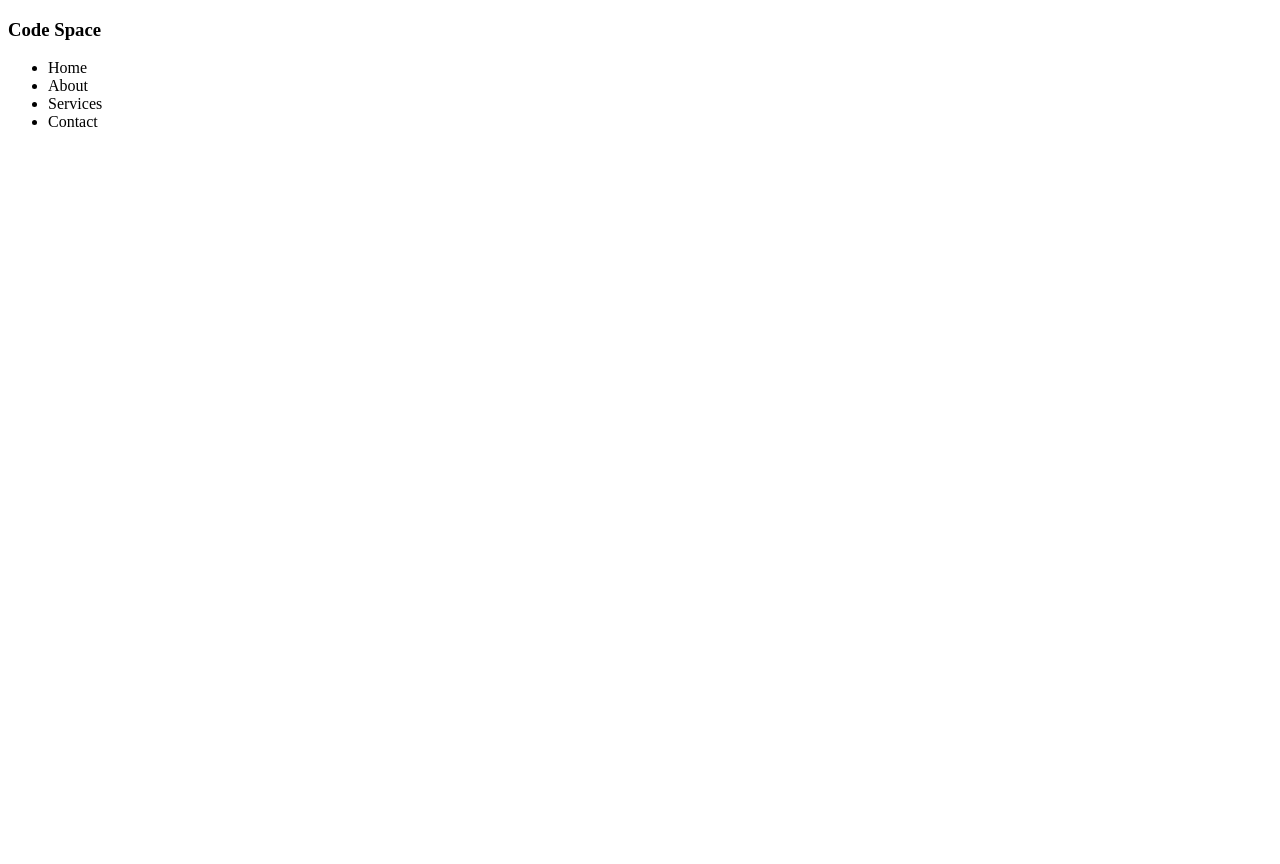
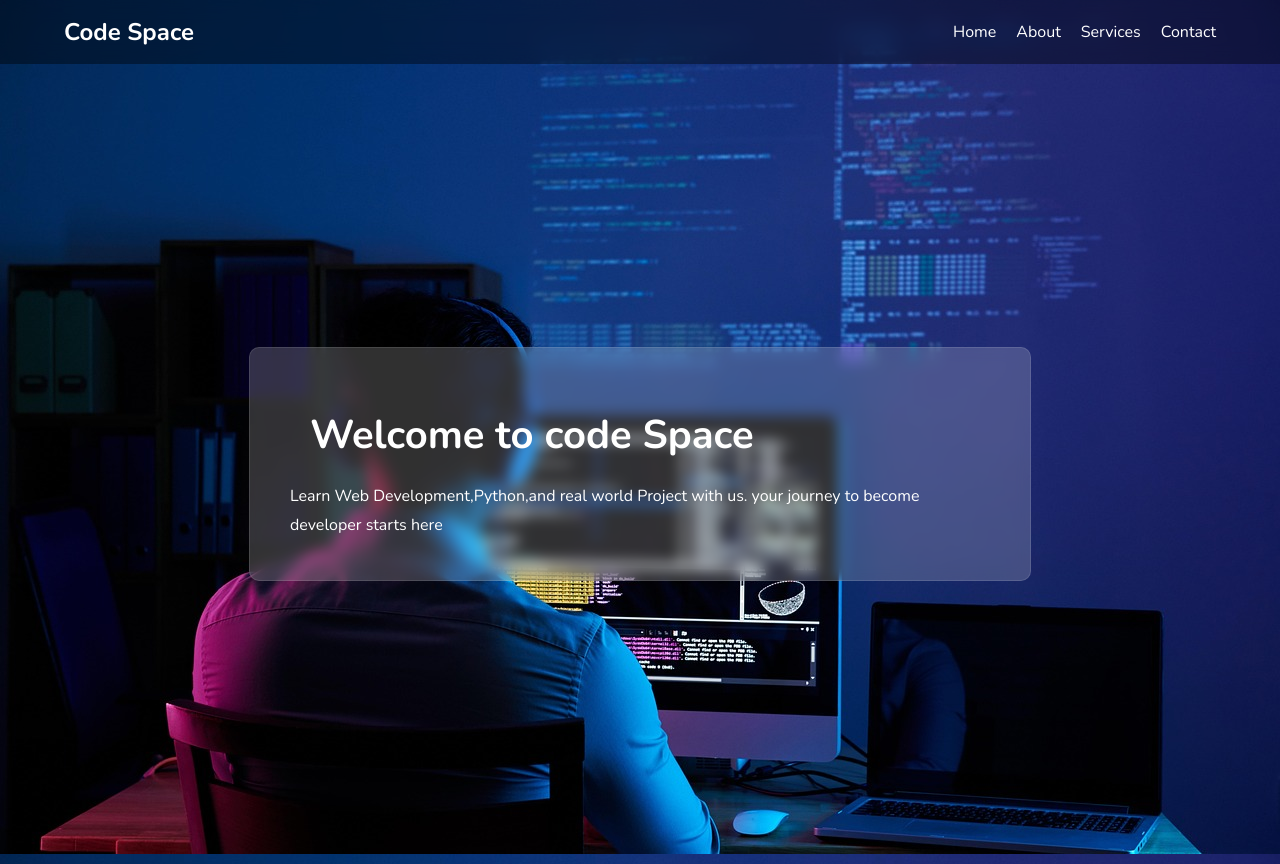
Before and after one commit to suyash-dhomase/CODE-SPACE-PAGE, a plain HTML site: page index.html in a window 1280 px wide. Before the commit the page ends 800 px from the top, so only its background shows below. Drawn offline with nearby package versions, Linux system fonts and the light colour scheme.

Commit message:
project is Complete

```diff
--- a/index.html
+++ b/index.html
@@ -4,18 +4,34 @@
     <meta charset="UTF-8">
     <meta name="viewport" content="width=, initial-scale=1.0">
     <title>CODE SPACE</title>
+    <link rel="stylesheet" href="style.css">
+    <link rel="preconnect" href="https://fonts.googleapis.com">
+<link rel="preconnect" href="https://fonts.gstatic.com" crossorigin>
+<link href="https://fonts.googleapis.com/css2?family=Nunito:ital,wght@0,200..1000;1,200..1000&display=swap" rel="stylesheet">
 </head>
 <body>
     <!--- navbar-->
-    <nav>
-        <h3>Code Space</h3>
-        <ul>
-            <li>Home</li>
-            <li>About</li>
-            <li>Services</li>
-            <li>Contact</li>
+    <nav class="nav">
+        <h2>Code Space</h2>
+        <ul class="nav-opt">
+            <li><a href=""> Home        </a></li>
+            <li><a href=""> About       </a></li>
+            <li><a href=""> Services    </a></li>
+            <li><a href=""> Contact     </a></li>
         </ul>
     </nav>
 
+    <!---hero section-->
+
+    <div class="card-container">
+    <div class="card">
+         <h1>
+             Welcome to code Space
+         </h1>
+        <p> Learn Web Development,Python,and real world Project with us. your journey to become developer starts here</p>
+
+    </div>
+    </div>
+
 </body>
 </html>
--- a/style.css
+++ b/style.css
@@ -0,0 +1,70 @@
+* {
+	margin: 0;
+	padding: 0;
+}
+
+body {
+	font-family: "Nunito", sans-serif;
+	background-image: url(" mainBackground.jpg");
+}
+
+.nav {
+	background-color: rgba(0, 0, 0, 0.402);
+	backdrop-filter: blur(10px);
+	color: white;
+	height: 4rem;
+	display: flex;
+	align-items: center;
+	justify-content: space-between;
+	padding: 0 4rem;
+}
+
+.nav-opt {
+	display: flex;
+}
+
+ul li {
+	margin-left: 20px;
+	list-style: none;
+}
+
+ul li a {
+	cursor: pointer;
+	text-decoration: none;
+	transition: 0.3s;
+	color: white;
+}
+
+ul li a:hover {
+	color: chartreuse;
+}
+
+.card {
+	color: white;
+	background-color:rgba(255, 255, 255, 0.187);
+    backdrop-filter: blur(7px);
+    border: 1px solid rgba(255, 255, 255, 0.109);
+	padding: 40px;
+	width: 700px;
+	border-radius: 10px;
+
+}
+
+.card-container {
+	min-height: 100vh;
+
+	display: flex;
+	flex-wrap: wrap;
+	justify-content: center;
+	align-items: center;
+}
+
+.card h1 {
+	font-size: 40px;
+	padding: 20px;
+}
+
+.card p {
+	font: 18px;
+	line-height: 1.8rem;
+}
```
